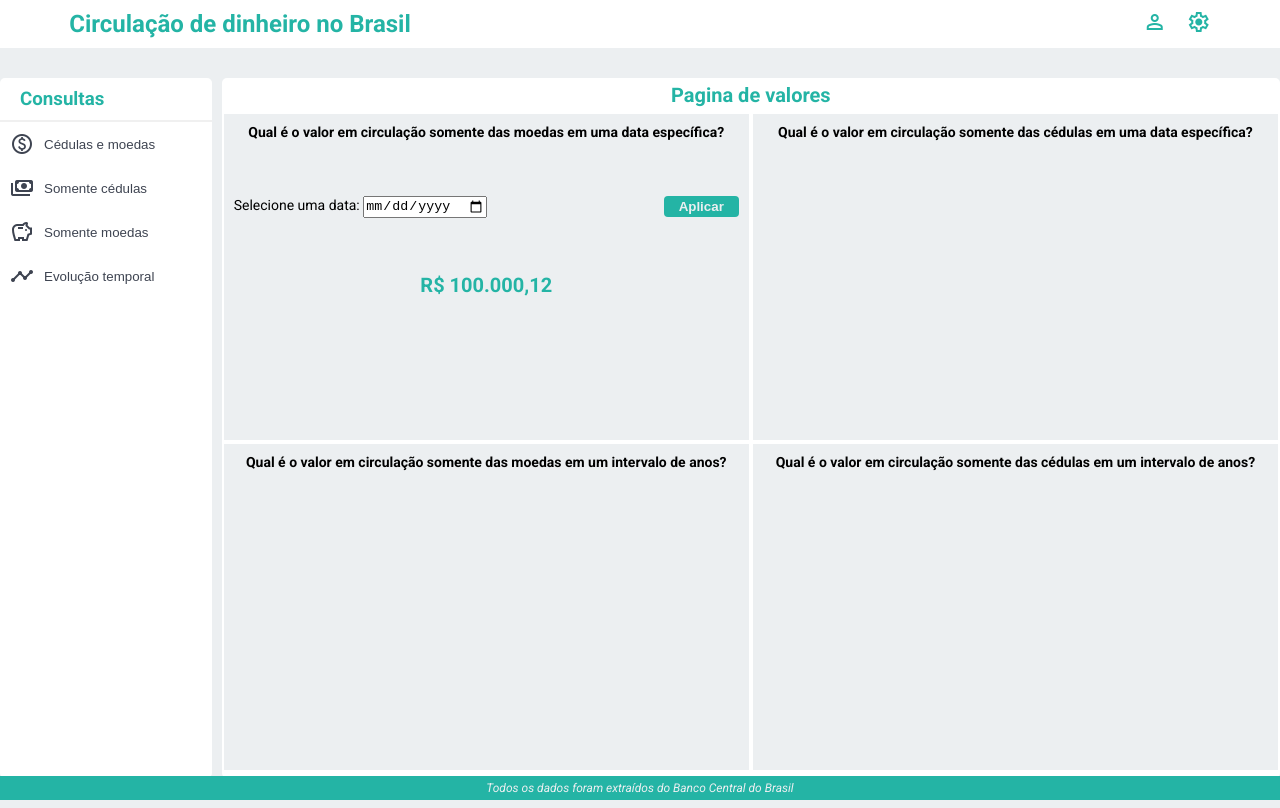
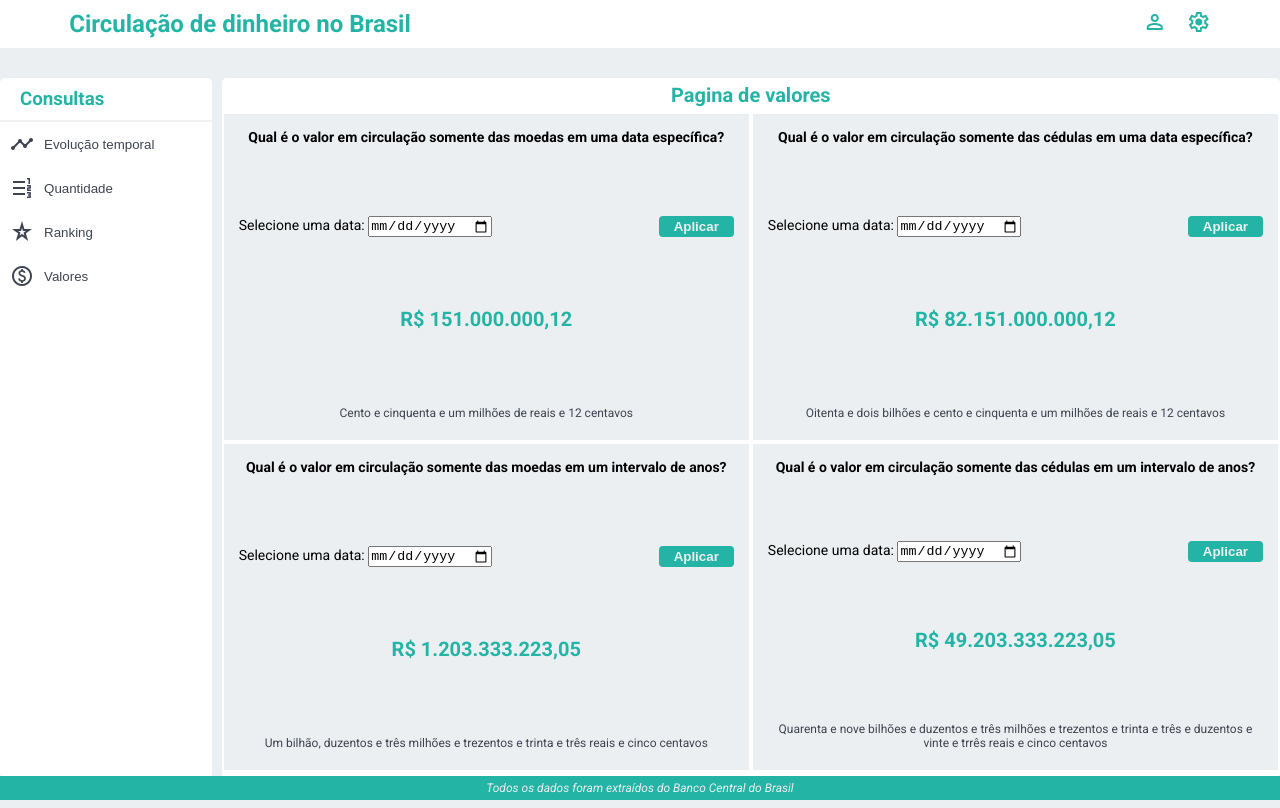
Before and after one commit to kaellandrade/programacao-web, a React (Vite) app in the folder frontEnd/: page / in a window 1280 px wide. Built offline with nearby package versions, Linux system fonts and the light colour scheme.

Commit message:
pag valores concluida

```diff
--- a/frontEnd/src/componentes/aside/Aside.tsx
+++ b/frontEnd/src/componentes/aside/Aside.tsx
@@ -8,26 +8,26 @@ function Aside() {
 			<h3>Consultas</h3><hr/>
 			<a href="#">
 				<button>
-					<span className="material-symbols-outlined">paid</span>
-					Cédulas e moedas
+					<span className="material-symbols-outlined">timeline</span>
+					Evolução temporal
 				</button>
 			</a>
 			<a href="#">
 				<button>
-					<span className="material-symbols-outlined">payments</span>
-					Somente cédulas
+					<span className="material-symbols-outlined">format_list_numbered_rtl</span>
+					Quantidade
 				</button>
 			</a>
 			<a href="#">
 				<button>
-					<span className="material-symbols-outlined">savings</span>
-					Somente moedas
+					<span className="material-symbols-outlined">star_rate</span>
+					Ranking
 				</button>
 			</a>
 			<a href="#">
 				<button>
-					<span className="material-symbols-outlined">timeline</span>
-					Evolução temporal
+					<span className="material-symbols-outlined">paid</span>
+					Valores
 				</button>
 			</a>
 		</aside>
--- a/frontEnd/src/pages/valores/index.css
+++ b/frontEnd/src/pages/valores/index.css
@@ -45,14 +45,13 @@ h4{
   justify-content: space-between;
   background-color: var(--white-medium--);
   margin: 2px;
-  padding: 10px;
+  padding: 15px;
 }
 
 .form.date{
   display: flex;
   justify-content: space-between;
   align-items: center;
-  height: 100%;
 }
 
 form label{
@@ -80,3 +79,9 @@ input[type="submit"]:hover{
   color: var(--green-medium--);
   text-align: center;
 }
+
+.content p{
+  font-size: 12px;
+  text-align: center;
+  color: var(--black-light--);
+}
--- a/frontEnd/src/pages/valores/index.tsx
+++ b/frontEnd/src/pages/valores/index.tsx
@@ -6,8 +6,10 @@ import Aside from "../../componentes/aside/Aside";
 
 function Main() {
 
-  var valor = 100000.12;
-
+  var valor_moeda_data = 151000000.12;
+  var valor_moeda_ano = 1203333223.05
+  var valor_cedula_data = 82151000000.12;
+  var valor_cedula_ano = 49203333223.05
 
   return (
     <>
@@ -27,19 +29,47 @@ function Main() {
                   </div>
                   <input type="submit" value="Aplicar"></input>
                 </form>
-                <span><strong>R$ {valor.toLocaleString('pt-BR')}</strong></span>
-                <br /><br /><br /><br /><br /><br /><br />
+                <span><strong>R$ {valor_moeda_data.toLocaleString('pt-BR')}</strong></span>
+                <p>Cento e cinquenta e um milhões de reais e 12 centavos</p>
               </div>
               <div className="content">
                 <h4>Qual é o valor em circulação somente das moedas em um intervalo de anos?</h4>
+                <form action="" className="form date">
+                  <div>
+                    <label htmlFor="date">Selecione uma data: </label>
+                    <input type="date" id="date"></input>
+                  </div>
+                  <input type="submit" value="Aplicar"></input>
+                </form>
+                <span><strong>R$ {valor_moeda_ano.toLocaleString('pt-BR')}</strong></span>
+                <p>Um bilhão, duzentos e três milhões e trezentos e trinta e três reais e cinco centavos</p>
               </div>
             </div>
             <div className="column valores">
               <div className="content">
                 <h4>Qual é o valor em circulação somente das cédulas em uma data específica?</h4>
+                <form action="" className="form date">
+                  <div>
+                    <label htmlFor="date">Selecione uma data: </label>
+                    <input type="date" id="date"></input>
+                  </div>
+                  <input type="submit" value="Aplicar"></input>
+                </form>
+                <span><strong>R$ {valor_cedula_data.toLocaleString('pt-BR')}</strong></span>
+                <p>Oitenta e dois bilhões e cento e cinquenta e um milhões de reais e 12 centavos</p>
               </div>
               <div className="content">
                 <h4>Qual é o valor em circulação somente das cédulas em um intervalo de anos?</h4>
+                <form action="" className="form date">
+                  <div>
+                    <label htmlFor="date">Selecione uma data: </label>
+                    <input type="date" id="date"></input>
+                  </div>
+                  <input type="submit" value="Aplicar"></input>
+                </form>
+                <span><strong>R$ {valor_cedula_ano.toLocaleString('pt-BR')}</strong></span>
+                <p>Quarenta e nove bilhões e duzentos e três milhões e trezentos e trinta e três e duzentos e vinte e trrês reais e cinco centavos</p>
+
               </div>
             </div>
           </div>
```
Also changed, not shown: 1 other file (tests, documents, lock files or other folders).
